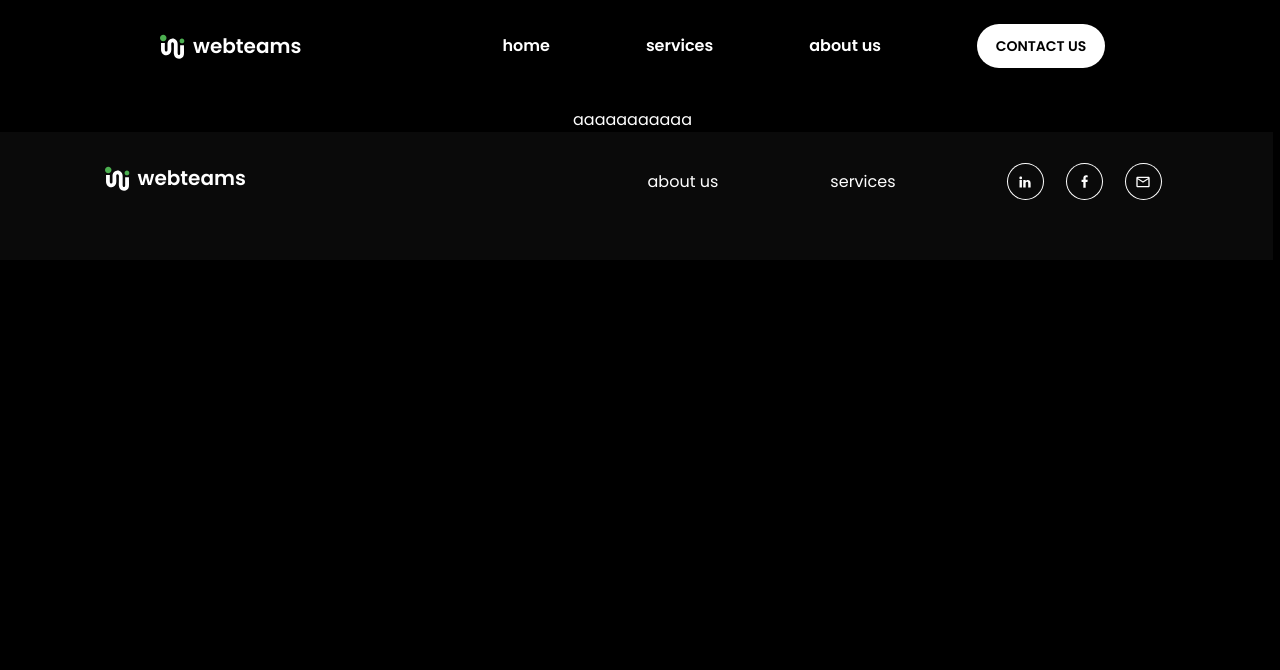
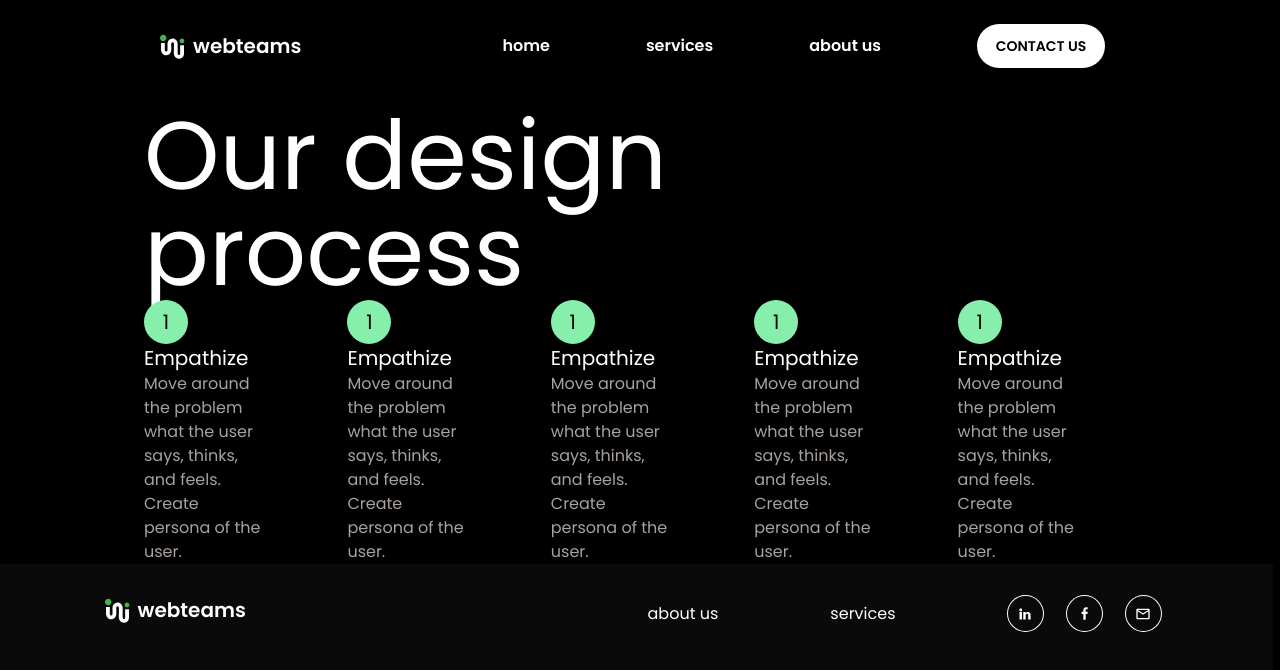
Before and after one commit to usmaniqbal998/WebteamsDev, a Next.js app: page /test in a window 1280 px wide. Shown: the top 670 px of the page. Built offline with nearby package versions, Linux system fonts and the light colour scheme.

Commit message:
feat:start our design process card

```diff
--- /dev/null
+++ b/src/Components/OurDesignCard.tsx
@@ -0,0 +1,27 @@
+export function OurDesignCard() {
+  return (
+    <div className='w-full'>
+      <h2 className='text-8xl '>
+        Our design <br /> process
+      </h2>
+      <div className='flex w-full flex-row items-center justify-center gap-10'>
+        {Array.from({ length: 5 }).map(() => (
+          <>
+            <div className='flex w-32 flex-col'>
+              <span className='flex size-11 items-center justify-center rounded-full bg-green-300 text-xl text-black'>
+                1
+              </span>
+              <span className='text-xl'>Empathize </span>
+              <p className=' text-stone-400'>
+                Move around the problem what the user says, thinks, and feels.
+                Create persona of the user.
+              </p>
+            </div>
+            <div className=''></div>
+          </>
+        ))}
+      </div>
+      <div className=''></div>
+    </div>
+  )
+}
--- a/src/app/test/page.tsx
+++ b/src/app/test/page.tsx
@@ -1,7 +1,8 @@
 import { HeroSideBar } from '@/Components/HeroSideBar'
+import { OurDesignCard } from '@/Components/OurDesignCard'
 import { DesignHero } from '@/Session/DesignHero'
 import { Test } from '@/Session/test'
 
 export default function test() {
-  return <Test />
+  return <OurDesignCard />
 }
```
